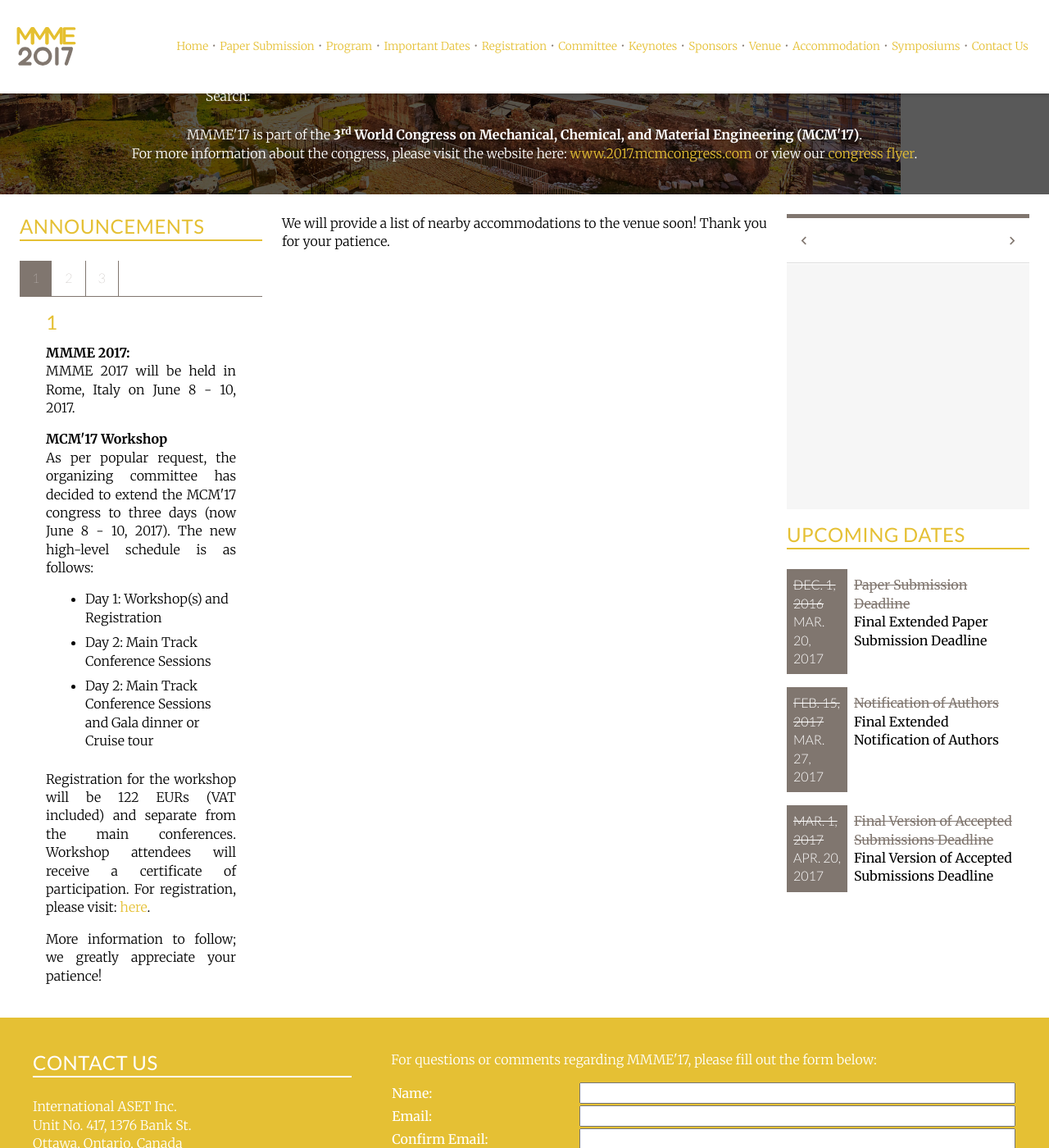
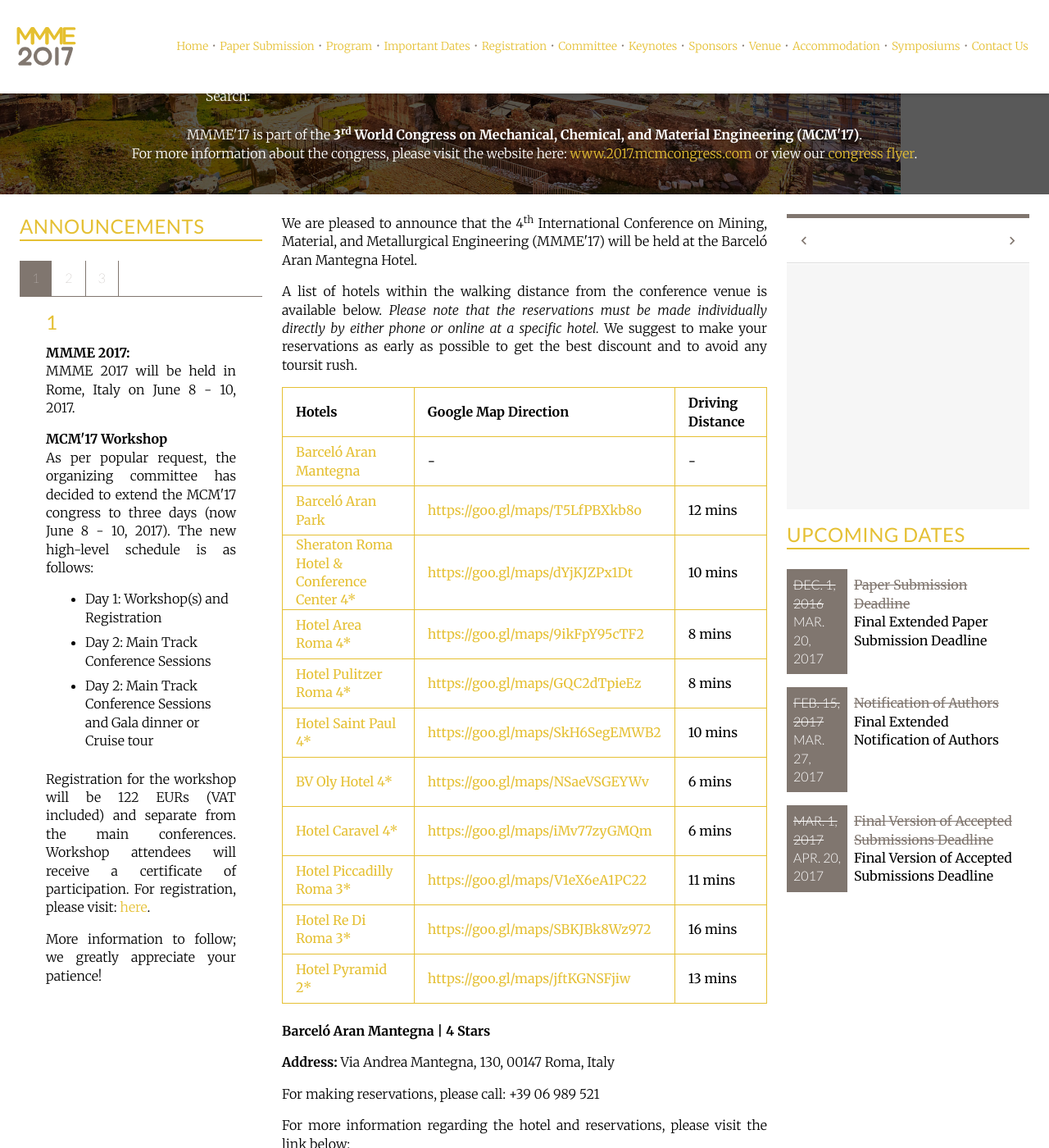
Before and after one commit to intaset/mmmeconference, a Jekyll site: the page built from accommodation.html, in a window 1280 px wide and 1400 px high, scrolled down 270 px. Shown: the whole window at 82% size. Built offline with Jekyll 4.4.1, drawn with Linux system fonts in a browser that asks for light colours; nearby versions of some CDN libraries; Markdown is read by kramdown in place of the engine named in the settings; comment, search, counter and statistics services are not loaded; some of the changed text lies outside the part shown.

Commit message:
added hotel list

```diff
--- a/accommodation.html
+++ b/accommodation.html
@@ -8,223 +8,243 @@ keyword: mining conference, material conference, mineral processing conference,
 <a id="top"></a>
 <div class="unit unit-s-1 unit-m-1-4-1 unit-l-1-4-1">
   <div class="unit-spacer content">
-  <p class="body">We will provide a list of nearby accommodations to the venue soon! Thank you for your patience.</p>
-    <!-- <p class="body">A list of hotels within the walking distance from the conference venue is available below. Please note that the reservations must be made individually directly by either phone or online at a specific hotel. We suggest to make your reservations as early as possible to get the best discount and to avoid any tourist rush.</p>
+  <!-- <p class="body">We will provide a list of nearby accommodations to the venue soon! Thank you for your patience.</p> -->
+  <p class="body">We are pleased to announce that the 4<sup>th</sup> International Conference on Mining, Material, and Metallurgical Engineering (MMME'17) will be held at the Barceló Aran Mantegna Hotel. <!-- More importantly, we have collaborated with the hotel to offer our customers a reduced rate on the accommodations! Please click here for more information: Hotel Alimara Barcelona --></p>
+
+    <p class="body">A list of hotels within the walking distance from the conference venue is available below. <i>Please note that the reservations must be made individually directly by either phone or online at a specific hotel.</i> We suggest to make your reservations as early as possible to get the best discount and to avoid any toursit rush.</p>
 
 <table class="accommodation">
   <thead>
     <tr>
     <td><b>Hotels</b></td>
     <td><b>Google Map Direction</b></td>
-    <td><b>Walking Distance</b></td>
+    <td><b>Driving Distance</b></td>
     </tr>
     </thead>
     <tbody>
   <tr>
-    <td><a href="#0" class="body-link">Hotel Novotel Budapest Centrum</a></td>
+    <td><a href="#Barceló_Aran_Mantegna" class="body-link">Barceló Aran Mantegna</a></td>
       <td>-</td>
       <td>-</td>
     </tr>
 
     <tr>
-    <td><a href="#1" class="body-link">Hotel Nemzeti Budapest - MGallery Collection</a></td>
-      <td><a href="https://goo.gl/maps/s8h7ufP8iDp" class="body-link">https://goo.gl/maps/s8h7ufP8iDp</a></td>
-      <td>2 Min.</td>
+    <td><a href="#Barceló_Aran_Park" class="body-link">Barceló Aran Park</a></td>
+      <td><a href="https://goo.gl/maps/T5LfPBXkb8o" class="body-link" target="_blank">https://goo.gl/maps/T5LfPBXkb8o</a></td>
+      <td>12 mins</td>
     </tr>
 
     <tr>
-    <td><a href="#2" class="body-link">Atrium Fashion Hotel</a></td>
-      <td><a href="https://goo.gl/maps/SWRe1mLANeH2" class="body-link">https://goo.gl/maps/SWRe1mLANeH2</a></td>
-      <td>2 Min.</td>
+    <td><a href="#Sheraton_Roma_Hotel_&_Conference_Center_4*" class="body-link">Sheraton Roma Hotel & Conference Center 4*</a></td>
+      <td><a href="https://goo.gl/maps/dYjKJZPx1Dt" class="body-link" target="_blank">https://goo.gl/maps/dYjKJZPx1Dt</a></td>
+      <td>10 mins</td>
     </tr>
 
     <tr>
-    <td><a href="#3" class="body-link">Boscolo Budapest</a></td>
-      <td><a href="https://goo.gl/maps/Zq57vRKdzWJ2" class="body-link">https://goo.gl/maps/Zq57vRKdzWJ2</a></td>
-      <td>3 Min.</td>
+    <td><a href="#Hotel_Area_Roma_4*" class="body-link">Hotel Area Roma 4*</a></td>
+      <td><a href="https://goo.gl/maps/9ikFpY95cTF2" class="body-link" target="_blank">https://goo.gl/maps/9ikFpY95cTF2</a></td>
+      <td>8 mins</td>
     </tr>
 
     <tr>
-    <td><a href="#4" class="body-link">Hotel Ibis Budapest City</a></td>
-      <td><a href="https://goo.gl/maps/86vwcufwiTy" class="body-link">https://goo.gl/maps/86vwcufwiTy</a></td>
-      <td>3 Min.</td>
+    <td><a href="#Hotel_Pulitzer_Roma_4*" class="body-link">Hotel Pulitzer Roma 4*</a></td>
+      <td><a href="https://goo.gl/maps/GQC2dTpieEz" class="body-link" target="_blank">https://goo.gl/maps/GQC2dTpieEz</a></td>
+      <td>8 mins</td>
     </tr>
 
     <tr>
-    <td><a href="#5" class="body-link">Courtyard Budapest City Center</a></td>
-      <td><a href="https://goo.gl/maps/etQac3D67tz" class="body-link">https://goo.gl/maps/etQac3D67tz</a></td>
-      <td>4 Min.</td>
+    <td><a href="#Hotel_Saint_Paul_4*" class="body-link">Hotel Saint Paul 4*</a></td>
+      <td><a href="https://goo.gl/maps/SkH6SegEMWB2" class="body-link" target="_blank">https://goo.gl/maps/SkH6SegEMWB2</a></td>
+      <td>10 mins</td>
     </tr>
 
     <tr>
-    <td><a href="#6" class="body-link">The Three Corners Hotel Bristol Budapest</a></td>
-      <td><a href="https://goo.gl/maps/T6nsMKTtFz22" class="body-link">https://goo.gl/maps/T6nsMKTtFz22</a></td>
-      <td>5 Min.</td>
+    <td><a href="#BV_Oly_Hotel_4*" class="body-link">BV Oly Hotel 4*</a></td>
+      <td><a href="https://goo.gl/maps/NSaeVSGEYWv" class="body-link" target="_blank">https://goo.gl/maps/NSaeVSGEYWv</a></td>
+      <td>6 mins</td>
     </tr>
 
     <tr>
-    <td><a href="#7" class="body-link">Elit Hotel</a></td>
-      <td><a href="https://goo.gl/maps/WXQEQchZiBp" class="body-link">https://goo.gl/maps/WXQEQchZiBp</a></td>
-      <td>5 Min.</td>
+    <td><a href="#Hotel_Caravel_4*" class="body-link">Hotel Caravel 4*</a></td>
+      <td><a href="https://goo.gl/maps/iMv77zyGMQm" class="body-link" target="_blank">https://goo.gl/maps/iMv77zyGMQm</a></td>
+      <td>6 mins</td>
     </tr>
 
     <tr>
-    <td><a href="#8" class="body-link">Queen's Court Hotel & Residence</a></td>
-      <td><a href="https://goo.gl/maps/zNRCPX9y7Jv" class="body-link">https://goo.gl/maps/zNRCPX9y7Jv</a></td>
-      <td>9 Min.</td>
+    <td><a href="#Hotel_Piccadilly_Roma_3*" class="body-link">Hotel Piccadilly Roma 3*</a></td>
+      <td><a href="https://goo.gl/maps/V1eX6eA1PC22" class="body-link" target="_blank">https://goo.gl/maps/V1eX6eA1PC22</a></td>
+      <td>11 mins</td>
     </tr>
 
     <tr>
-    <td><a href="#9" class="body-link">Corinthia Hotel Budapest</a></td>
-      <td><a href="https://goo.gl/maps/TxrcrRsCHB32" class="body-link">https://goo.gl/maps/TxrcrRsCHB32</a></td>
-      <td>9 Min.</td>
+    <td><a href="#Hotel_Re_Di_Roma_3*" class="body-link">Hotel Re Di Roma 3*</a></td>
+      <td><a href="https://goo.gl/maps/SBKJBk8Wz972" class="body-link" target="_blank">https://goo.gl/maps/SBKJBk8Wz972</a></td>
+      <td>16 mins</td>
+    </tr>
+
+    <tr>
+    <td><a href="#Hotel_Pyramid_2*" class="body-link">Hotel Pyramid 2*</a></td>
+      <td><a href="https://goo.gl/maps/jftKGNSFjiw" class="body-link" target="_blank">https://goo.gl/maps/jftKGNSFjiw</a></td>
+      <td>13 mins</td>
     </tr>
 
   </tbody>
 </table><br>
 
-<span class="anchor" id="0"></span>
+<span class="anchor" id="Barceló_Aran_Mantegna"></span>
 <div class="bottom-border">
-<p class="body bold">Hotel Novotel Budapest Centrum | 4 Stars</p>
-<p class="body"><b>Address:</b> Budapest, Rákóczi út 43-45, 1088 Hungary</p>
+<p class="body bold">Barceló Aran Mantegna | 4 Stars</p>
+<p class="body"><b>Address:</b> Via Andrea Mantegna, 130, 00147 Roma, Italy</p>
 
-<p class="body">For making reservations, please call: +36 1 477 5300<br>
-<b>Group Discount:</b> Information will be provided soon.</p>
+<p class="body">For making reservations, please call: +39 06 989 521<br>
+<!-- <b>Group Discount:</b> Mention the conference to receive a Clarion discount. --></p>
 
-<p class="body"><b>To reserve a room:</b> please download and fill out the <a href="../bookingform.doc" class="body-link">Booking Form</a> and send directly to the hotel email address mentioned on the form.</p>
+<p class="body">For more information regarding the hotel and reservations, please visit the link below:</p>
 
-<p class="body">For more information regarding the hotel, please visit the link below:</p>
-
-<a href="http://www.novotel.com/gb/hotel-3560-novotel-budapest-centrum/index.shtml" class="body-link">www.novotel.com/gb/hotel-3560-novotel-budapest-centrum</a>
+<a href="http://www.barcelo.com" class="body-link">www.barcelo.com</a>
 
 <a href="#top" class="top">TOP</a>
-</div><br>
+</div>
 
-<span class="anchor" id="9"></span>
+<span class="anchor" id="Barceló_Aran_Park"></span>
 <div class="bottom-border">
-<p class="body bold">Corinthia Hotel Budapest | 5 Stars</p>
-<p class="body"><b>Address:</b> ERZSÉBET KÖRÚT 43-49 BUDAPEST H-1073</p>
+<p class="body bold">Barceló Aran Park | 4 Stars</p>
+<p class="body"><b>Address:</b> Via Riccardo Forster, 24, 00143 Roma, Italy</p>
 
-<p class="body">For making reservations, please call: +36 1 479 4000 </p>
+<p class="body">For making reservations, please call: +39 06 5107 2135</p>
 
-<p class="body">For more information regarding this hotel or to book online, please visit the link below:</p>
+<p class="body">For more information regarding the hotel and reservations, please visit the link below:</p>
 
-<a href="http://www.corinthia.com/hotels/budapest/?gclid=Cj0KEQjwt763BRDZx_Xg3-Pv2cABEiQAoDfeGOjY3e-ucw7r0JT1o6N7buHK-TI2qdhD3DKyVG9ltrgaAuBc8P8HAQ" class="body-link">www.corinthia.com/hotels/budapest</a>
+<a href="http://www.barcelo.com" class="body-link">www.barcelo.com</a>
 
 <a href="#top" class="top">TOP</a>
-</div><br>
+</div>
 
-<span class="anchor" id="3"></span>
+<span class="anchor" id="Sheraton_Roma_Hotel_&_Conference_Center_4*"></span>
 <div class="bottom-border">
-<p class="body bold">Boscolo Budapest | 5 Stars</p>
-<p class="body"><b>Address:</b> Erzsébet krt. 9/11 - 1073 Budapest, Hungary</p>
+<p class="body bold">Sheraton Roma Hotel & Conference Center | 4 Stars</p>
+<p class="body"><b>Address:</b> Viale del Pattinaggio, 100, 00144 Roma, Italy</p>
 
-<p class="body">For making reservations, please call: +36 1 886 61 11</p>
+<p class="body">For making reservations, please call: +39 06 54531</p>
 
-<p class="body">For more information regarding this hotel and making online reservation, please visit the link below:</p>
+<p class="body">For more information regarding the hotel and reservations, please visit the link below:</p>
 
-<a href="http://budapest.boscolohotels.com/" class="body-link">www.budapest.boscolohotels.com</a>
+<a href="http://www.sheratonrome.com" class="body-link">www.sheratonrome.com</a>
 
 <a href="#top" class="top">TOP</a>
-</div><br>
+</div>
 
-<span class="anchor" id="8"></span>
+<span class="anchor" id="Hotel_Area_Roma_4*"></span>
 <div class="bottom-border">
-<p class="body bold">Queen's Court Hotel & Residence | 5 Stars</p>
-<p class="body"><b>Address:</b> 1074 Budapest, Dob Street 63., Budapest, Hungary</p>
+<p class="body bold">Hotel Area Roma | 4 Stars</p>
+<p class="body"><b>Address:</b> Via del Forte Ostiense, 21, 00146 Roma, Italy</p>
 
-<p class="body">For making reservations, please call: +36 1 882 3000</p>
+<p class="body">For making reservations, please call: +39 06 594 3183</p>
 
-<p class="body">For more information regarding this hotel and making online reservation, please visit the link below:</p>
+<p class="body">For more information regarding the hotel and reservations, please visit the link below:</p>
 
-<a href="http://www.queenscourthotelbudapest.com" class="body-link">www.queenscourthotelbudapest.com</a>
+<a href="http://www.hotelarearoma.it" class="body-link">www.hotelarearoma.it</a>
 
 <a href="#top" class="top">TOP</a>
-</div><br>
+</div>
 
-<span class="anchor" id="1"></span>
+<span class="anchor" id="Hotel_Pulitzer_Roma_4*"></span>
 <div class="bottom-border">
-<p class="body bold">Hotel Nemzeti Budapest - MGallery Collection | 4 Stars</p>
-<p class="body"><b>Address:</b> Jozsef Krt. 4 1088, Budapest, Hungary</p>
+<p class="body bold">Hotel Pulitzer Roma | 4 Stars</p>
+<p class="body"><b>Address:</b> Via Guglielmo Marconi, 905, 00146 Roma, Italy</p>
 
-<p class="body">For making reservations, please call: (+36) 1 477 4500</p>
+<p class="body">For making reservations, please call: +39 06 598 591</p>
 
-<p class="body">For more information regarding this hotel and making online reservation, please visit the link below:</p>
+<p class="body">For more information regarding the hotel and reservations, please visit the link below:</p>
 
-<a href="http://hotel-nemzeti-budapest.hu/en/" class="body-link">www.hotel-nemzeti-budapest.hu</a>
+<a href="http://www.hotelpulitzer.it" class="body-link">www.hotelpulitzer.it</a>
 
 <a href="#top" class="top">TOP</a>
-</div><br>
+</div>
 
-<span class="anchor" id="5"></span>
+<span class="anchor" id="Hotel_Saint_Paul_4*"></span>
 <div class="bottom-border">
-<p class="body bold">Courtyard Budapest City Center | 4 Stars</p>
-<p class="body"><b>Address:</b> Jozsef krt. 5, Budapest, H-1088 Hungary</p>
+<p class="body bold">Hotel Saint Paul | 4 Stars</p>
+<p class="body"><b>Address:</b> Via Vito Volterra, 43, 00146 Roma, Italy</p>
 
-<p class="body">For making reservations, please call: +36 1 327 5100</p>
+<p class="body">For making reservations, please call: +39 06 559 1911</p>
 
-<p class="body">For more information regarding this hotel and making online reservation, please visit the link below:</p>
+<p class="body">For more information regarding the hotel and reservations, please visit the link below:</p>
 
-<a href="http://www.marriott.com/hotels/travel/budcy-courtyard-budapest-city-center/" class="body-link">www.marriott.com/hotels/travel/budcy-courtyard-budapest-city-center/</a>
+<a href="https://www.hotelius.com" class="body-link">www.hotelius.com</a>
 
 <a href="#top" class="top">TOP</a>
-</div><br>
+</div>
 
-<span class="anchor" id="2"></span>
+<span class="anchor" id="BV_Oly_Hotel_4*"></span>
 <div class="bottom-border">
-<p class="body bold">Atrium Fashion Hotel | 4 Stars</p>
-<p class="body"><b>Address:</b> Csokonai u 14. 1081 Budapest, Hungary</p>
+<p class="body bold">BV Oly Hotel | 4 Stars</p>
+<p class="body"><b>Address:</b> Via del Santuario Regina degli Apostoli, 36, 00145 Roma, Italy</p>
 
-<p class="body">For making reservations, please call: +36 1 299 0777</p>
+<p class="body">For making reservations, please call: +39 06 594 441</p>
 
-<p class="body">For more information regarding this hotel and making online reservation, please visit the link below:</p>
+<p class="body">For more information regarding the hotel and reservations, please visit the link below:</p>
 
-<a href="http://www.atriumhotelbudapest.com/en/" class="body-link">www.atriumhotelbudapest.com</a>
+<a href="http://www.olyhotel.it" class="body-link">www.olyhotel.it</a>
 
 <a href="#top" class="top">TOP</a>
-</div><br>
+</div>
 
-<span class="anchor" id="6"></span>
+<span class="anchor" id="Hotel_Caravel_4*"></span>
 <div class="bottom-border">
-<p class="body bold">The Three Corners Hotel Bristol Budapest | 4 Stars</p>
-<p class="body"><b>Address:</b> Kenyérmező utca 4., 1081 Budapest, Hungary</p>
+<p class="body bold">Hotel Caravel | 4 Stars</p>
+<p class="body"><b>Address:</b> Via Cristoforo Colombo, 124, 00147 Roma, Italy</p>
 
-<p class="body">For making reservations, please call: +36 1 7991100</p>
+<p class="body">For making reservations, please call: +39 06 518 0789</p>
 
-<p class="body">For more information regarding this hotel and making online reservation, please visit the link below:</p>
+<p class="body">For more information regarding the hotel and reservations, please visit the link below:</p>
 
-<a href="http://threecorners.com/hotels/hotel-bristol/" class="body-link">www.threecorners.com/hotels/hotel-bristol</a>
+<a href="http://www.hotelcaravel.it" class="body-link">www.hotelcaravel.it</a>
 
 <a href="#top" class="top">TOP</a>
-</div><br>
+</div>
 
-<span class="anchor" id="4"></span>
+<span class="anchor" id="Hotel_Piccadilly_Roma_3*"></span>
 <div class="bottom-border">
-<p class="body bold">Hotel Ibis Budapest City | 3 Stars</p>
-<p class="body"><b>Address:</b> Akacfa u. 1-3, 1072, Budapest Hungary</p>
+<p class="body bold">Hotel Piccadilly Roma | 3 Stars</p>
+<p class="body"><b>Address:</b> Via Magna Grecia, 122, 00183 Roma, Italy</p>
 
-<p class="body">For making reservations, please call: +36 1 478 3050</p>
+<p class="body">For making reservations, please call: +39 06 7047 4858</p>
 
-<p class="body">For more information regarding this hotel and making online reservation, please visit the link below:</p>
+<p class="body">For more information regarding the hotel and reservations, please visit the link below:</p>
 
-<a href="http://www.accorhotels.com/gb/hotel-1681-ibis-budapest-city/index.shtml" class="body-link">www.accorhotels.com/gb/hotel-1681-ibis-budapest-city</a>
+<a href="http://www.hotelpiccadillyroma.it" class="body-link">www.hotelpiccadillyroma.it</a>
 
 <a href="#top" class="top">TOP</a>
-</div><br>
+</div>
 
-<span class="anchor" id="7"></span>
+<span class="anchor" id="Hotel_Re_Di_Roma_3*"></span>
 <div class="bottom-border">
-<p class="body bold">Elit Hotel | 3 Stars</p>
-<p class="body"><b>Address:</b> 1081 Budapest, Rákóczi út 67., Hungary</p>
+<p class="body bold">Hotel Re Di Roma | 3 Stars</p>
+<p class="body"><b>Address:</b> Via Vercelli, 21, 00182 Roma, Italy</p>
 
-<p class="body">For making reservations, please call: +36 1 785 8095</p>
+<p class="body">For making reservations, please call: +39 06 7030 2501</p>
 
-<p class="body">For more information regarding this hotel and making online reservation, please visit the link below:</p>
+<p class="body">For more information regarding the hotel and reservations, please visit the link below:</p>
 
-<a href="http://www.elithotel.hu/index.php" class="body-link">www.elithotel.hu</a>
+<a href="http://www.hotelrediroma.com" class="body-link">www.hotelrediroma.com</a>
 
 <a href="#top" class="top">TOP</a>
-</div> -->
+</div>
+
+<span class="anchor" id="Hotel_Pyramid_2*"></span>
+<div class="bottom-border">
+<p class="body bold">Hotel Pyramid | 2 Stars</p>
+<p class="body"><b>Address:</b> Via dei Magazzini Generali, 4, 00154 Roma, Italy</p>
+
+<p class="body">For making reservations, please call: +39 06 578 0009</p>
+
+<p class="body">For more information regarding the hotel and reservations, please visit the link below:</p>
+
+<a href="http://www.hotelpyramid.it" class="body-link">www.hotelpyramid.it</a>
+
+<a href="#top" class="top">TOP</a>
+</div>
 
   </div>
   </div>
```
Also changed, not shown: 1 other file. Lines whose indentation alone changed are shown as unchanged.
